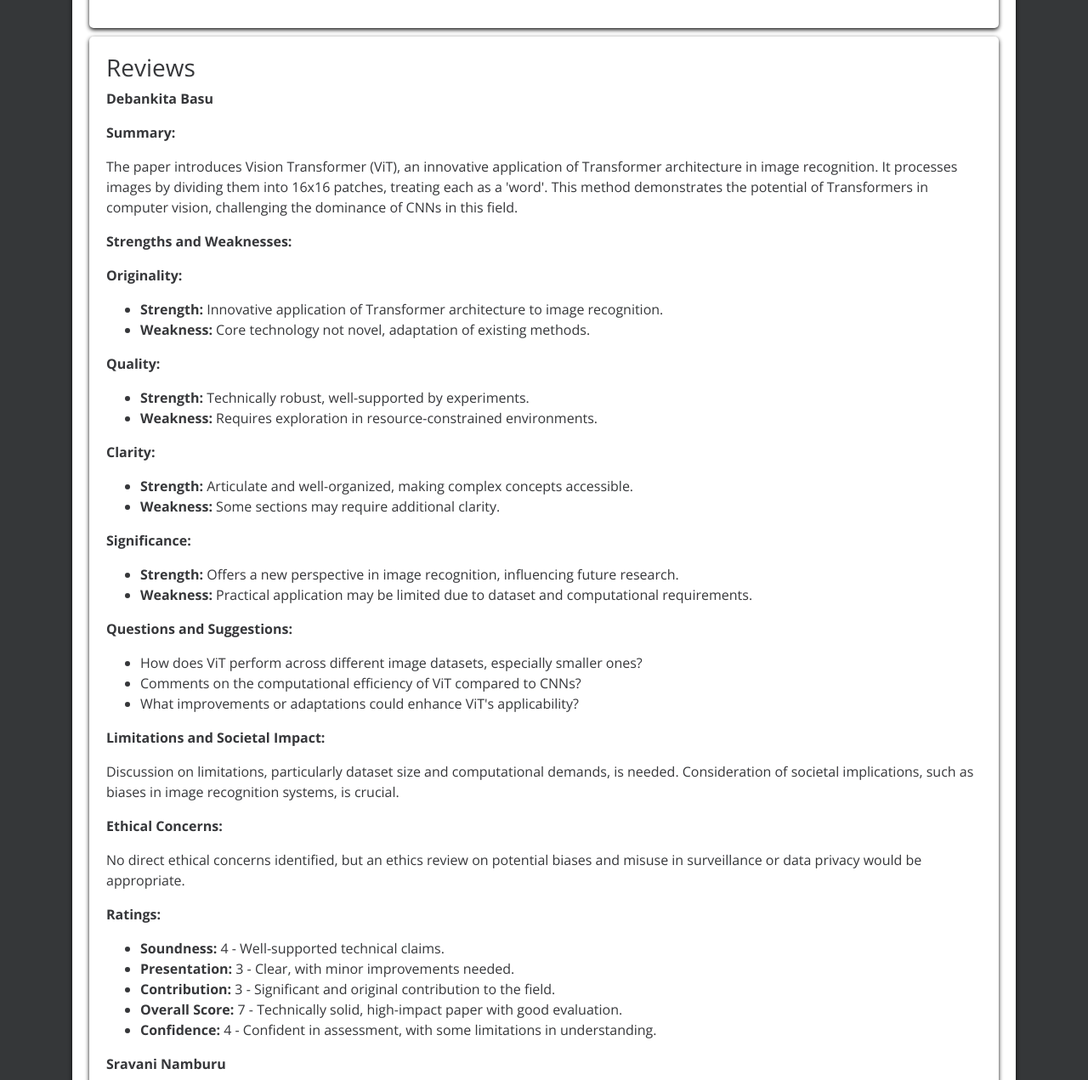
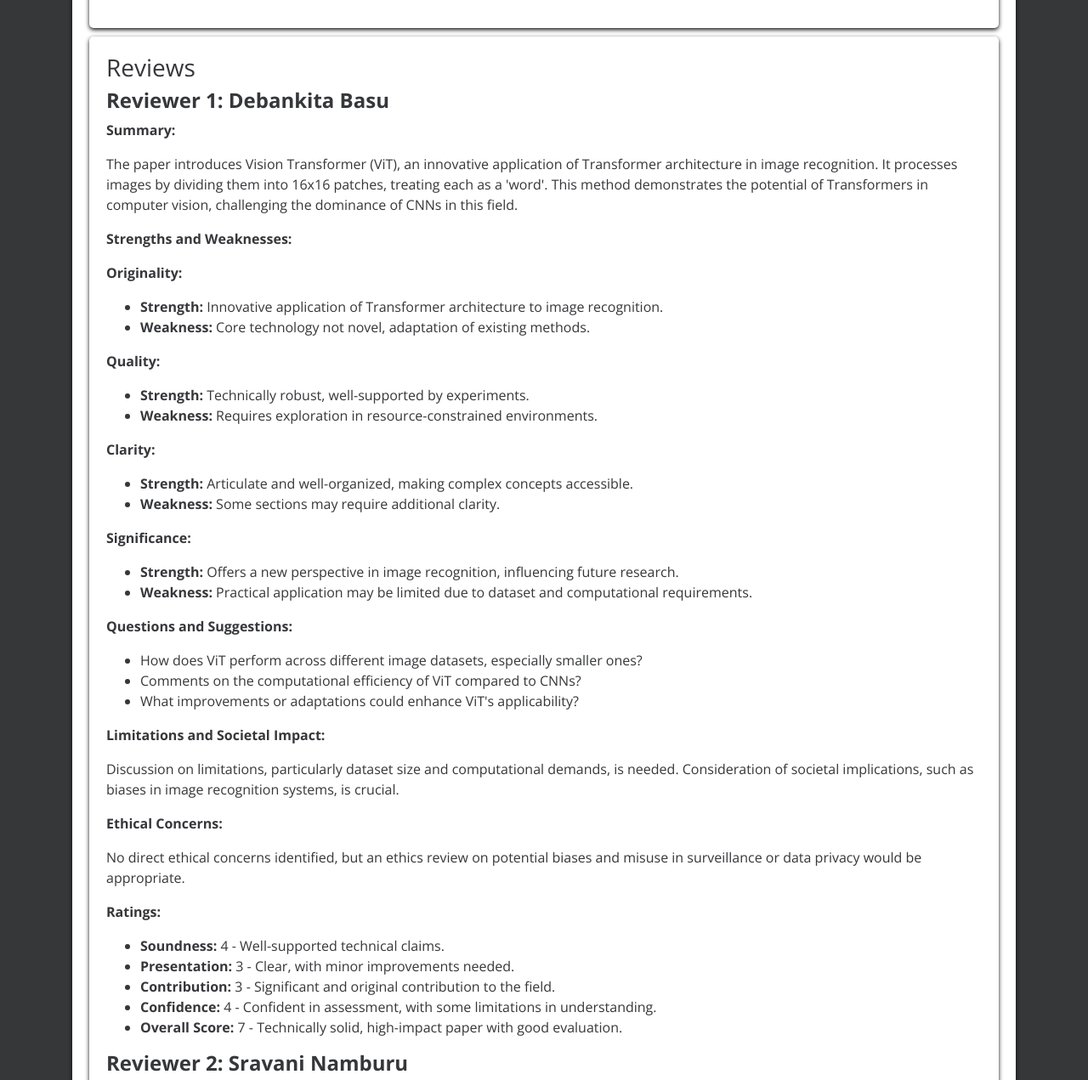
Before and after one commit to Debankita15/final-project-dl, a plain HTML site: page index.html in a window 1280 px wide. Shown: the part 6912-8183 px from the top of the page at 85% size. Drawn offline with nearby package versions, Linux system fonts and the light colour scheme.

Commit message:
updated reviewer

```diff
--- a/index.html
+++ b/index.html
@@ -237,7 +237,7 @@
 <div id='review' class="content-section">
 
     <h3>Reviews</h3>
-     <p><strong>Debankita Basu</strong></p>
+     <h4><strong>Reviewer 1: Debankita Basu</strong></h4>
 
     <p><strong>Summary:</strong></p>
     <p>The paper introduces Vision Transformer (ViT), an innovative application of Transformer architecture in image recognition. It processes images by dividing them into 16x16 patches, treating each as a 'word'. This method demonstrates the potential of Transformers in computer vision, challenging the dominance of CNNs in this field.</p>
@@ -285,11 +285,11 @@
       <li><strong>Soundness:</strong> 4 - Well-supported technical claims.</li>
       <li><strong>Presentation:</strong> 3 - Clear, with minor improvements needed.</li>
       <li><strong>Contribution:</strong> 3 - Significant and original contribution to the field.</li>
+      <li><strong>Confidence:</strong> 4 - Confident in assessment, with some limitations in understanding.</li>
       <li><strong>Overall Score:</strong> 7 - Technically solid, high-impact paper with good evaluation.</li>
-      <li><strong>Confidence:</strong> 4 - Confident in assessment, with some limitations in understanding.</li>
     </ul>
 
-    <p> <strong>Sravani Namburu</strong></p>
+    <h4> <strong>Reviewer 2: Sravani Namburu</strong></div>h4>
     <p><strong>Summary:</strong></p>
     <p>The paper introduces Vision Transformer (ViT), similar to transformer for Natural language processing tasks. It processes the images by diving the image into patches, similar to tokens in NLP tasks.</p>
 
```
